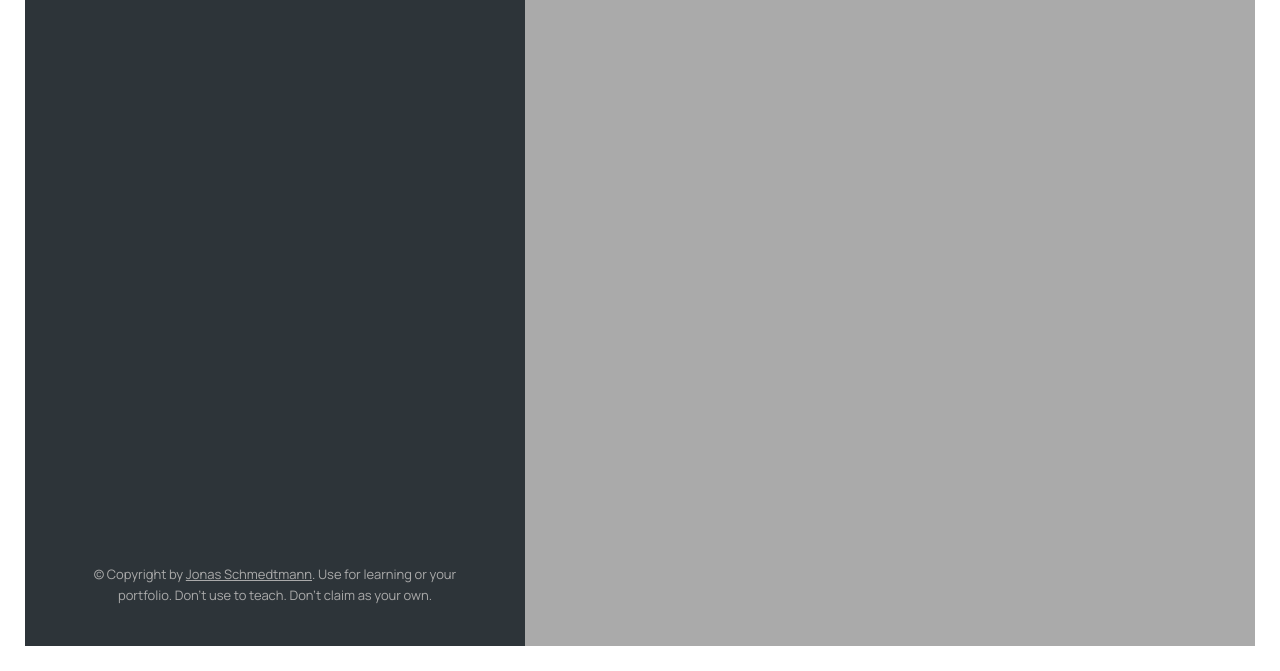
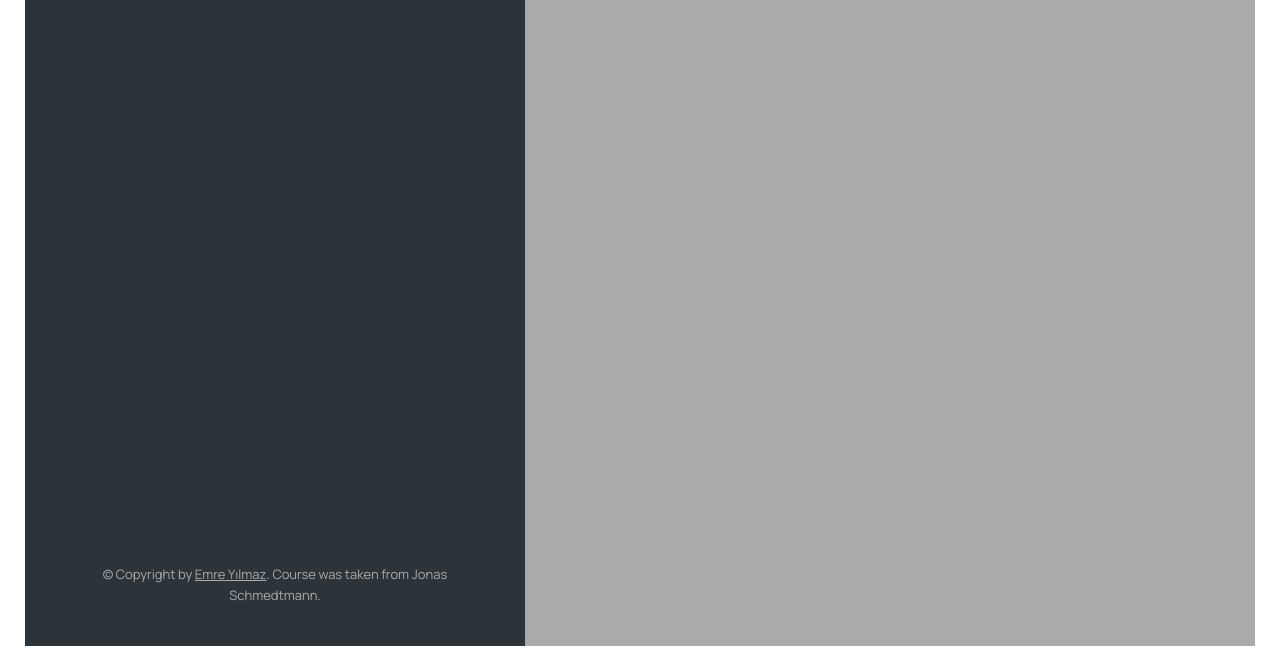
Before and after one commit to mreyilmz/Mapty, a plain HTML site: page index.html in a window 1280 px wide. Shown: the part 129-800 px from the top of the page. Drawn offline with nearby package versions, Linux system fonts and the light colour scheme.

Commit message:
Change footer

```diff
--- a/index.html
+++ b/index.html
@@ -122,13 +122,8 @@
 
       <p class="copyright">
         &copy; Copyright by
-        <a
-          class="twitter-link"
-          target="_blank"
-          href="https://twitter.com/jonasschmedtman"
-          >Jonas Schmedtmann</a
-        >. Use for learning or your portfolio. Don't use to teach. Don't claim
-        as your own.
+        <a class="twitter-link" target="_blank" href="#">Emre Yılmaz</a>. Course
+        was taken from Jonas Schmedtmann.
       </p>
     </div>
 
```
